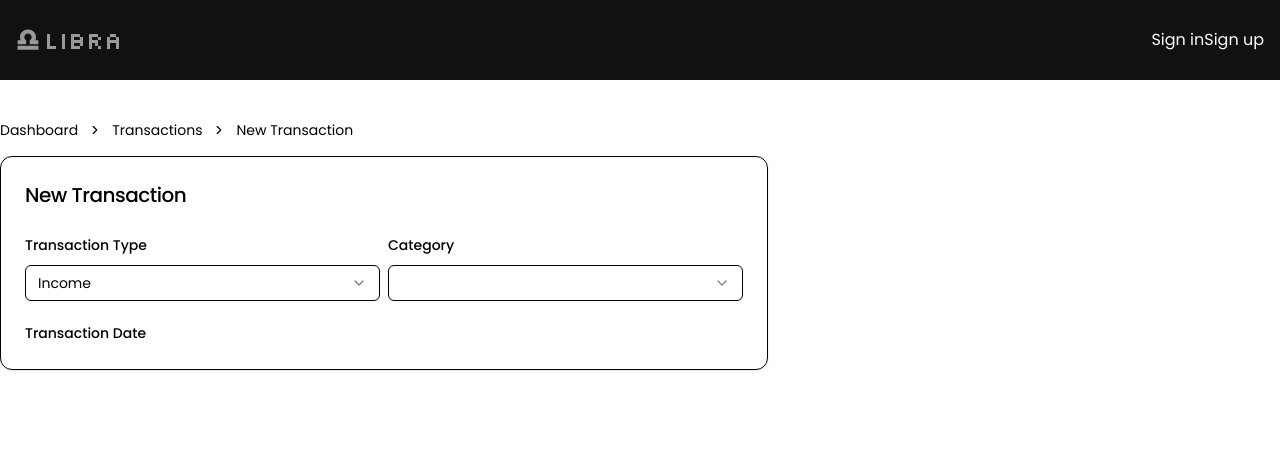
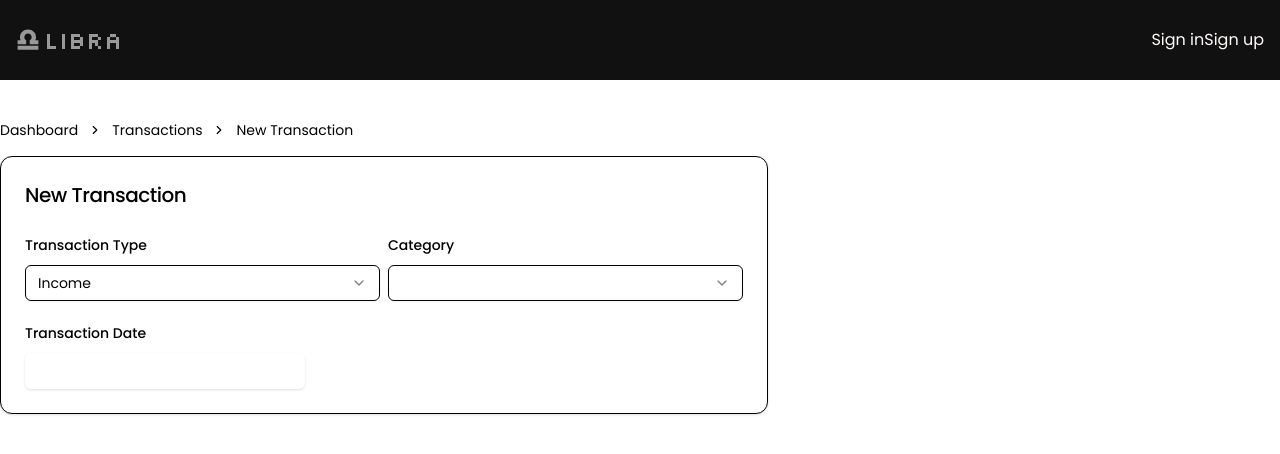
Before and after one commit to Nimira43/Libra, a Next.js app: page /dashboard/transactions/new in a window 1280 px wide. Shown: the top 454 px of the page. Built offline with nearby package versions, Linux system fonts and the light colour scheme; no server answers; a web font is replaced by a local one.

Commit message:
Brought in Popover and Button components

```diff
--- a/components/transaction-form.tsx
+++ b/components/transaction-form.tsx
@@ -6,6 +6,8 @@ import { z } from 'zod'
 import { zodResolver } from '@hookform/resolvers/zod'
 import { Form, FormControl, FormField, FormItem, FormLabel, FormMessage } from './ui/form'
 import { Select, SelectContent, SelectItem, SelectTrigger, SelectValue } from './ui/select'
+import { Popover, PopoverTrigger } from './ui/popover'
+import { Button } from './ui/button'
 
 const transactionFormSchema = z.object({
   transactionType: z
@@ -114,7 +116,16 @@ export default function TransctionForm() {
                     Transaction Date
                   </FormLabel>
                   <FormControl>
+                    <Popover>
+                      <PopoverTrigger asChild>
+                        <Button
+                          className='w-[280px] justify-start text-left font-normal text-muted-foreground'
 
+                        >
+
+                        </Button>
+                      </PopoverTrigger>
+                    </Popover>
                   </FormControl>
                   <FormMessage />
                 </FormItem>
```
